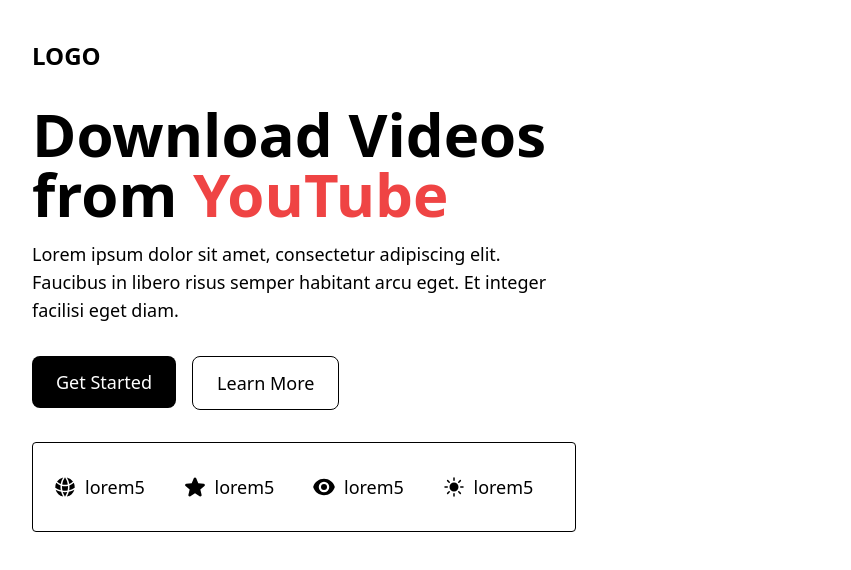
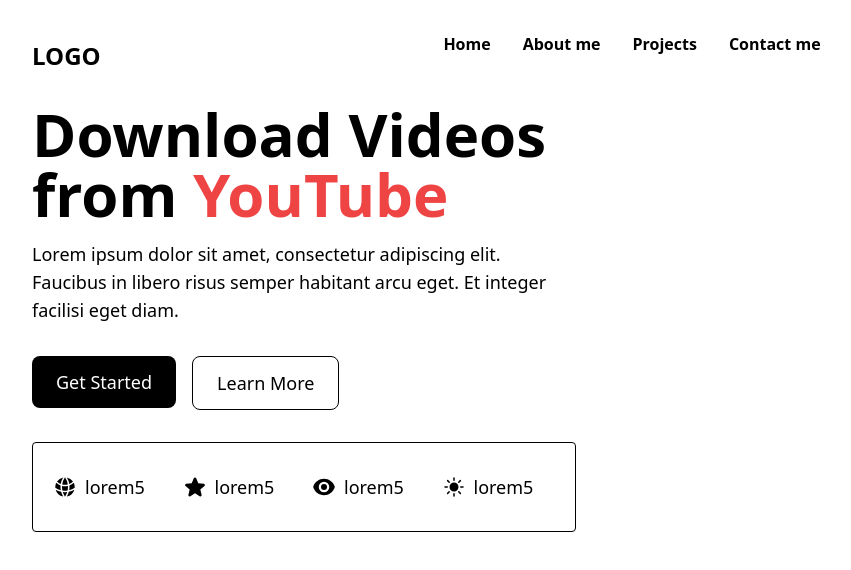
Before and after one commit to preston176/ytdl-next, a Next.js app: page / in a window 1280 px wide. Shown: the top 570 px of the page, without its empty margins (24-875 px from the left). Built offline with nearby package versions, Linux system fonts and the light colour scheme.

Commit message:
chore: Add Navbar component and update layout for better navigation

```diff
--- a/src/app/layout.tsx
+++ b/src/app/layout.tsx
@@ -1,7 +1,8 @@
 import "@/styles/global.css";
+import Navbar from './../components/Navbar';
 export const metadata = {
-  title: 'Next.js',
-  description: 'Generated by Next.js',
+  title: 'YTDL-Next',
+  description: 'Download your Favourite videos and music from YouTube',
 }
 
 export default function RootLayout({
@@ -11,7 +12,13 @@
 }) {
   return (
     <html lang="en">
-      <body>{children}</body>
+      <body>
+      <Navbar/>
+        <div>
+          {children}
+        </div>
+
+      </body>
     </html>
   )
 }
--- /dev/null
+++ b/src/components/Navbar.tsx
@@ -0,0 +1,68 @@
+"use client"
+import { useState, useEffect } from 'react';
+import { Bars3BottomRightIcon, XMarkIcon } from '@heroicons/react/24/solid';
+import Link from 'next/link';
+
+const Navbar = () => {
+    const links = [
+        { name: 'Home', link: '/' },
+        { name: 'About me', link: 'about' },
+        { name: 'Projects', link: 'projects' },
+        { name: 'Contact me', link: 'contact' },
+    ];
+
+    const [open, setOpen] = useState<boolean>(false);
+
+    useEffect(() => {
+        setOpen(false); // Close the mobile menu when the component mounts
+    }, []);
+
+    const toggleMenu = () => {
+        setOpen(!open);
+    };
+
+    return (
+        <div className="w-full max-w-screen fixed top-0 left-0 z-50">
+            <div className="md:flex items-center justify-center py-4 md:px-10 px-7">
+
+
+                {/* md: mobile icons */}
+                <div
+                    onClick={toggleMenu}
+                    className="w-7 h-7 right-8 top-6 cursor-pointer md:hidden text-black absolute"
+                >
+                    {open ? <XMarkIcon /> : <Bars3BottomRightIcon />}
+                </div>
+
+                {/* navbar */}
+                <ul
+                    className={`sticky md:flex md:items-center md:pd-0 md:static md:z-auto z-10 left-0 w-full md:w-auto mt-4 md:pl-0 pl-9 sm:bg-transparent transition-all duration-500 ease-in-out mobile-menu ${open ? 'open' : ''}`}
+                >
+                    {links.map((item, index) => (
+                        <li key={index} className="md:ml-8 md:my-0 my:7 font-semibold">
+                            {item.link.startsWith('http') ? (
+                                <a
+                                    href={item.link}
+                                    className="text-black transition-all duration-500 hover:text-primary"
+                                    target="_blank"
+                                    rel="noopener noreferrer"
+                                >
+                                    {item.name}
+                                </a>
+                            ) : (
+                                <Link
+                                    href={item.link}
+                                    className="text-black transition-all duration-500 hover:text-primary"
+                                >
+                                    {item.name}
+                                </Link>
+                            )}
+                        </li>
+                    ))}
+                </ul>
+            </div>
+        </div>
+    );
+};
+
+export default Navbar;
--- a/src/styles/global.css
+++ b/src/styles/global.css
@@ -1,3 +1,13 @@
 @tailwind base;
 @tailwind components;
 @tailwind utilities;
+
+.mobile-menu {
+  display: none;
+}
+
+.mobile-menu.open {
+  display: flex;
+justify-content: flex-end;
+gap: 2rem;
+}
```
